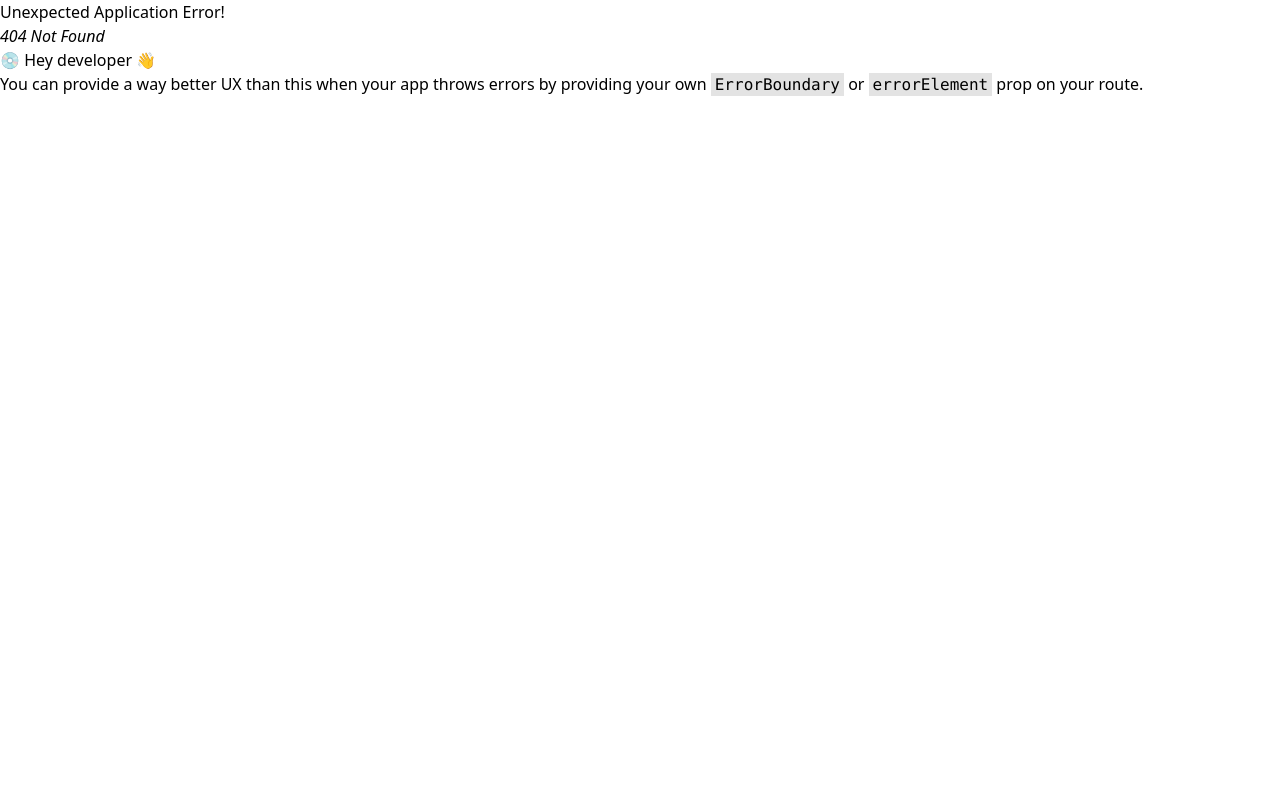
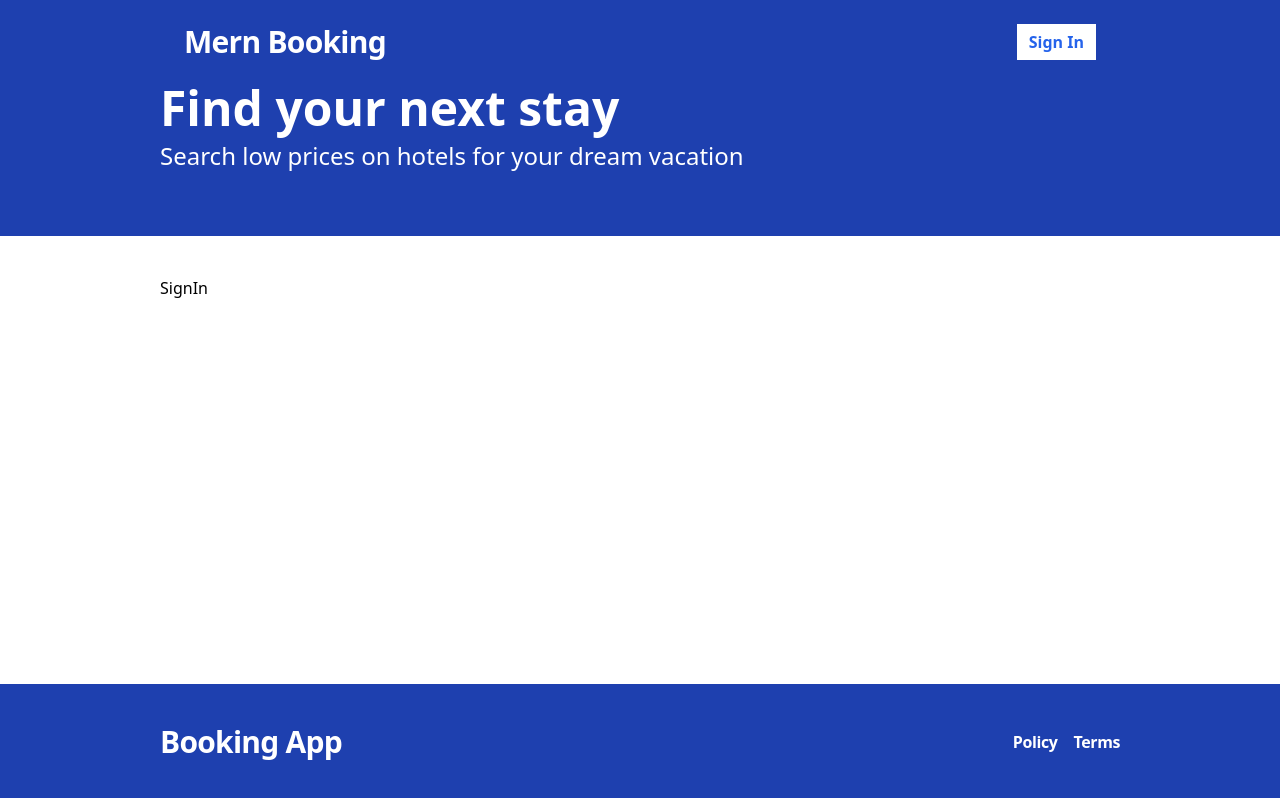
Before and after one commit to mvstaden/hotelbooking, a React (Vite) app in the folder frontend/: page /sign-in in a window 1280 px wide. Before the commit this address had no page. Built offline with nearby package versions, Linux system fonts and the light colour scheme.

Commit message:
Created SIgnin and headers UI

```diff
--- a/frontend/src/App.tsx
+++ b/frontend/src/App.tsx
@@ -1,5 +1,6 @@
 import { createBrowserRouter, RouterProvider } from "react-router-dom";
 import Layout from "./layouts/Layout";
+import SignIn from "./pages/SignIn";
 
 const router = createBrowserRouter([
   {
@@ -11,8 +12,8 @@ const router = createBrowserRouter([
         element: <>Register</>,
       },
       {
-        path: "login",
-        element: <>Login</>,
+        path: "sign-in",
+        element: <SignIn />,
       },
     ],
   },
--- /dev/null
+++ b/frontend/src/components/Footer.tsx
@@ -0,0 +1,16 @@
+const Footer = () => {
+  return (
+    <div className="bg-blue-800 py-10">
+      <div className="container mx-auto flex justify-between items-center">
+        <span className="text-3xl text-white font-bold tracking-tight">
+          Booking App
+        </span>
+        <span className="text-white font-bold tracking-tight flex gap-4">
+          <p className="cursor-pointer">Policy</p>
+          <p className="cursor-pointer">Terms</p>
+        </span>
+      </div>
+    </div>
+  );
+};
+export default Footer;
--- a/frontend/src/components/Header.tsx
+++ b/frontend/src/components/Header.tsx
@@ -10,7 +10,7 @@ const Header = () => {
         <span className="flex space-x-2">
           <Link
             to="/sign-in"
-            className="bg-white text-blue-500 cursor-pointer p-2 font-bold ">
+            className="flex items-center bg-white text-blue-600 px-3  font-bold hover:bg-gray-100">
             Sign In
           </Link>
         </span>
--- /dev/null
+++ b/frontend/src/components/Hero.tsx
@@ -0,0 +1,13 @@
+const Hero = () => {
+  return (
+    <div className="bg-blue-800 pb-16">
+      <div className="container mx-auto flex flex-col gap-2">
+        <h1 className="text-5xl text-white font-bold">Find your next stay</h1>
+        <p className="text-2xl text-white">
+          Search low prices on hotels for your dream vacation
+        </p>
+      </div>
+    </div>
+  );
+};
+export default Hero;
--- a/frontend/src/layouts/Layout.tsx
+++ b/frontend/src/layouts/Layout.tsx
@@ -1,14 +1,18 @@
 import React from "react";
 import { Outlet } from "react-router-dom";
 import Header from "../components/Header";
+import Hero from "../components/Hero";
+import Footer from "../components/Footer";
 
 const Layout = () => {
   return (
     <div className=" flex flex-col min-h-screen">
-      <section>
-        <Header />
+      <Header />
+      <Hero />
+      <div className="container mx-auto py-10 flex-1">
         <Outlet />
-      </section>
+      </div>
+      <Footer />
     </div>
   );
 };
--- a/frontend/src/pages/Login.tsx
+++ /dev/null
@@ -1,7 +0,0 @@
-import React from "react";
-
-const Login = () => {
-  return <div></div>;
-};
-
-export default Login;
--- /dev/null
+++ b/frontend/src/pages/SignIn.tsx
@@ -0,0 +1,7 @@
+import React from "react";
+
+const SignIn = () => {
+  return <div>SignIn</div>;
+};
+
+export default SignIn;
--- a/frontend/tailwind.config.js
+++ b/frontend/tailwind.config.js
@@ -3,6 +3,9 @@ export default {
   content: ["./index.html", "./src/**/*.{js,ts,jsx,tsx}"],
   theme: {
     extend: {},
+    container: {
+      padding: "10rem",
+    },
   },
   plugins: [],
 };
```
